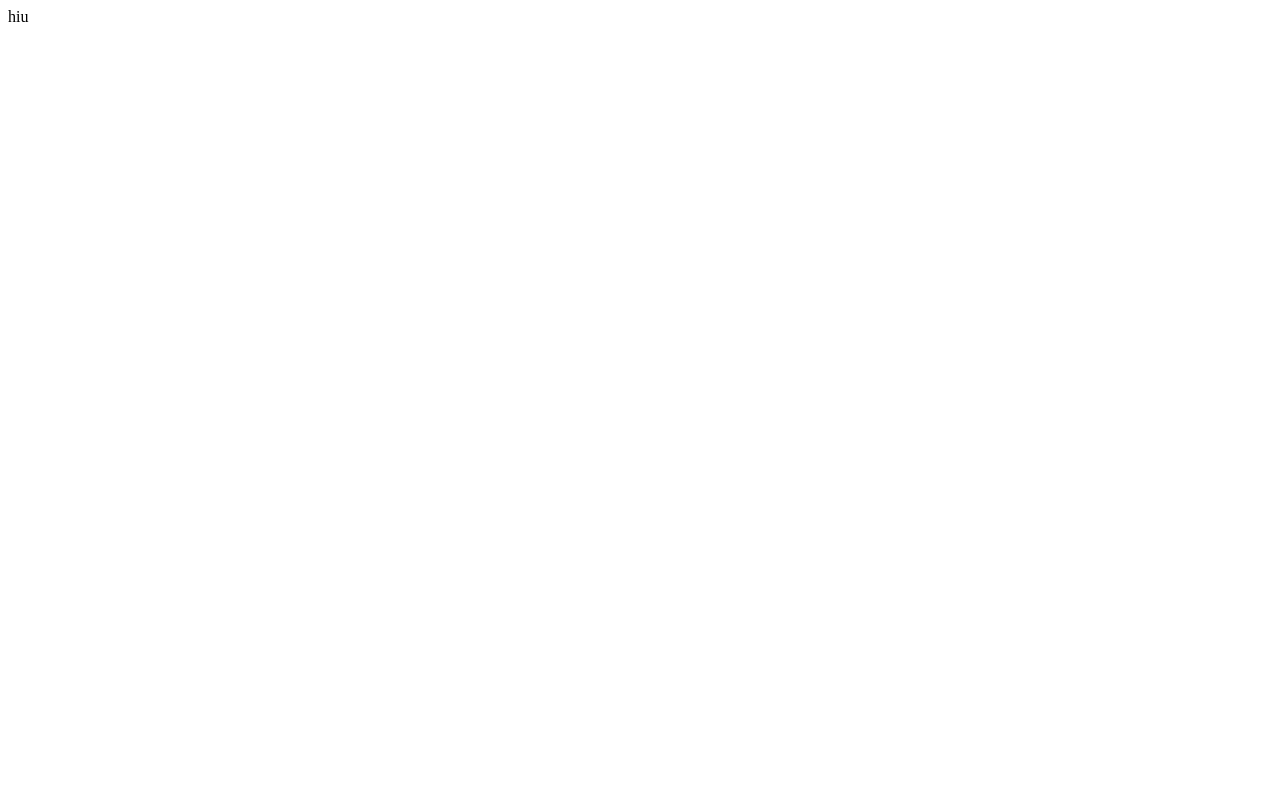
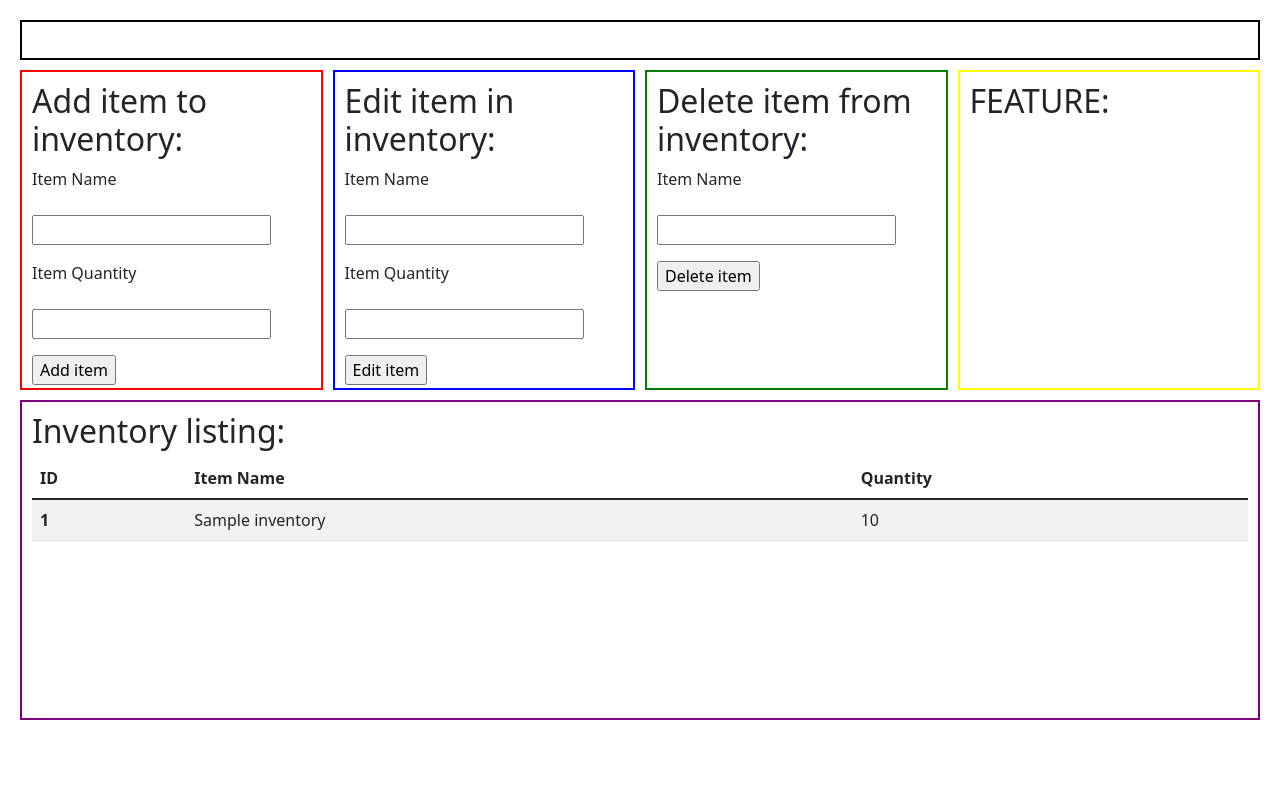
Before and after one commit to giangm/shopify-challenge-fall-2022, a Flask app: page / in a window 1280 px wide. Before the commit the page is almost empty. Run offline with Flask 2, Linux system fonts and the light colour scheme; tables that the repository leaves empty hold one stand-in row (values such as "Sample post").

Commit message:
Update/removed some code

```diff
--- a/main/crud/routes.py
+++ b/main/crud/routes.py
@@ -14,6 +14,7 @@ def add():
         ## Get request parameters
         item_name = request.form["item_name"].strip()
         item_quantity = int(request.form["item_quantity"].strip())
+        warehouse_id = int(request.form["warehouse_id"])
 
         ## Check if inputs/parameters are empty
         if item_name is None or item_quantity is None or item_name == "" or item_quantity == "":
@@ -36,7 +37,7 @@ def add():
 
         if item is None:
             ## Insert new row
-            item = Inventory(item_name=item_name, item_quantity=item_quantity)
+            item = Inventory(warehouse_id=warehouse_id, item_name=item_name, item_quantity=item_quantity)
             db.session.add(item)
             ## Log event
             app.logger.info(f"Inserted {item}")
--- a/main/forms.py
+++ b/main/forms.py
@@ -1,5 +1,7 @@
+from secrets import choice
 from flask_wtf import FlaskForm
-from wtforms import StringField, IntegerField, SubmitField
+from sqlalchemy import null
+from wtforms import StringField, IntegerField, SubmitField, SelectField
 from wtforms.validators import DataRequired
 
 class AddForm(FlaskForm):
--- /dev/null
+++ b/main/static/css/styles.css
@@ -0,0 +1,66 @@
+html, body {
+    margin: 0;
+    padding: 10px;
+    overflow-y: hidden;
+}
+
+.containerbox {
+    display: grid;
+    grid-template-columns: 1fr 1fr 1fr 1fr;
+    grid-template-rows: 1fr;
+    gap: 10px 10px;
+    grid-template-areas:
+        "headerbox headerbox headerbox headerbox"
+        "box1 box2 box3 box4"
+        "box5 box5 box5 box5";
+  }
+
+.headerbox {
+    grid-area: headerbox;
+    height: 5vh;
+    padding: 10px;
+    border: 2px black solid;
+    text-align: center;
+    font-weight: bold;
+    display: grid;
+    grid-template-columns: 1fr 1fr 1fr;
+    grid-template-rows: 1fr;
+    gap: 10px 10px;
+    grid-template-areas:
+        ". msg .";
+}
+
+.box1 {
+    grid-area: box1;
+    height: 40vh;
+    padding: 10px;
+    border: 2px red solid;
+}
+
+.box2 {
+    grid-area: box2;
+    height: 40vh;
+    padding: 10px;
+    border: 2px blue solid;
+}
+
+.box3 {
+    grid-area: box3;
+    height: 40vh;
+    padding: 10px;
+    border: 2px green solid;
+}
+
+.box4 {
+    grid-area: box4;
+    height: 40vh;
+    padding: 10px;
+    border: 2px yellow solid;
+}
+
+.box5 {
+    grid-area: box5;
+    height: 40vh;
+    padding: 10px;
+    border: 2px purple solid;
+}
--- a/main/templates/index.html
+++ b/main/templates/index.html
@@ -11,6 +11,7 @@
     </head>
     <body>
         <div class="containerbox">
+            <div class="headerbox">
                 <div class="msg">
                     {% with messages = get_flashed_messages() %}
                         {% if messages %}
@@ -19,6 +20,7 @@
                             {% endfor %}
                         {% endif %}
                     {% endwith %}
+                </div>
             </div>
             <div class="box1">
                 <h2>Add item to inventory:</h2>
--- a/main/views.py
+++ b/main/views.py
@@ -1,16 +1,15 @@
 from main import app
-# from app.forms import *
-from flask import render_template
+from main.forms import *
+from flask import render_template, request
 
-# from app.models import Inventory
+from main.models import Inventory
 
-@app.route("/")
+@app.route("/", methods=["GET", "POST"])
 def index():
     """
     Index/Home page of web application
     """
 
-    ## Query all items from database
-    # items = Inventory.query.order_by(Inventory.id)
-    # return render_template("index.html", items=items, forms=[AddForm(), EditForm(), DeleteForm(), ExportForm()])
-    return "hiu"
+    # Query all items from database
+    items = Inventory.query.order_by(Inventory.id)
+    return render_template("index.html", items=items, forms=[AddForm(), EditForm(), DeleteForm()])
```
Also changed, not shown: main/models.py (+5 -15 lines), README.md (added), main/inventory.db (deleted). Lines whose indentation alone changed are shown as unchanged.
